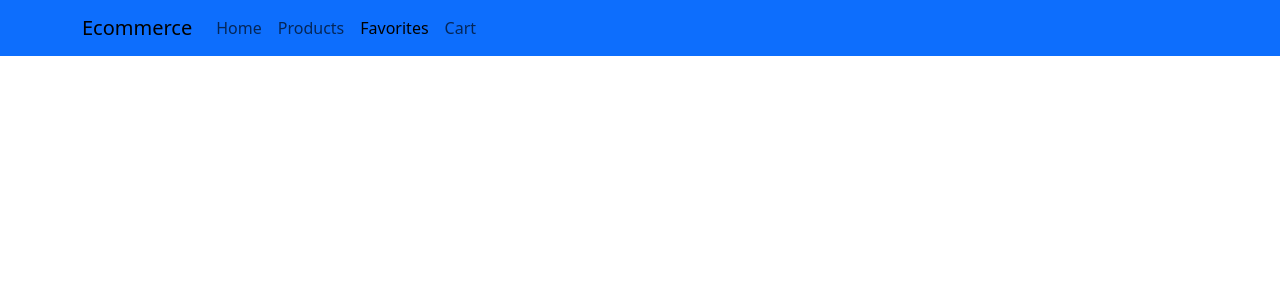
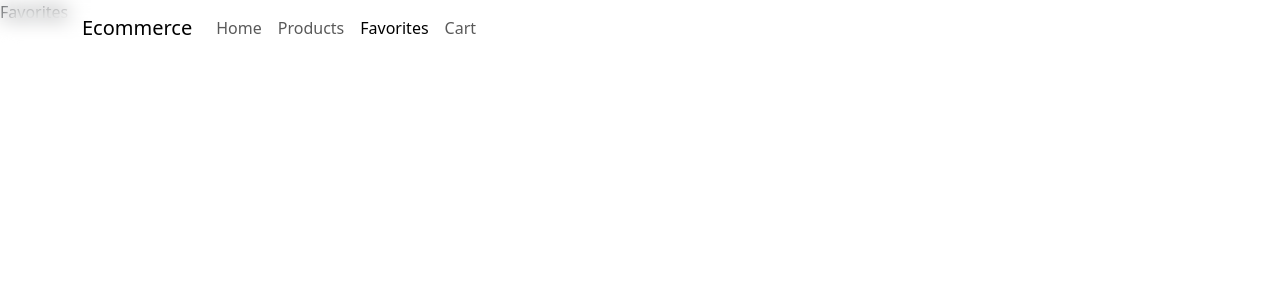
Before and after one commit to asx-dev/react-shop, a React (Vite) app: page /favorites in a window 1280 px wide. Shown: the top 300 px of the page. Built offline with nearby package versions, Linux system fonts and the light colour scheme.

Commit message:
Modified navbar style

```diff
--- a/src/components/Categories.jsx
+++ b/src/components/Categories.jsx
@@ -4,6 +4,9 @@ import Image from "react-bootstrap/Image";
 import { useState } from "react";
 const Categories = ({ products, setProductList }) => {
   const [originalProducts] = useState(products?.length ? products : []);
+
+  console.log(originalProducts);
+
   const categories = [
     { name: "All", id: 1 },
     { name: "Technology", id: 2 },
--- a/src/components/NavMenu.jsx
+++ b/src/components/NavMenu.jsx
@@ -1,6 +1,5 @@
 import Nav from "react-bootstrap/Nav";
 import Navbar from "react-bootstrap/Navbar";
-import Button from "react-bootstrap/Button";
 import { useDispatch } from "react-redux";
 import { toggleCart } from "../features/cart/cartSlice";
 import { NavLink } from "react-router";
@@ -8,7 +7,7 @@ import Container from "react-bootstrap/Container";
 function NavMenu() {
   const dispatch = useDispatch();
   return (
-    <Navbar expand="lg" fixed="top" bg="primary">
+    <Navbar expand="lg" fixed="top" className="navbar-custom">
       <Container>
         <Navbar.Brand as={NavLink} to="/">
           Ecommerce
@@ -20,15 +19,15 @@ function NavMenu() {
               Home
             </Nav.Link>
 
-            <Nav.Link as={NavLink} to={"/products"}>
+            <Nav.Link as="a" href="#products">
               Products
             </Nav.Link>
 
-            <Nav.Link as={NavLink} to={"/favorites"}>
+            <Nav.Link as={NavLink} to="/favorites">
               Favorites
             </Nav.Link>
 
-            <Nav.Link as={Button} onClick={() => dispatch(toggleCart())}>
+            <Nav.Link as="a" href="#" onClick={() => dispatch(toggleCart())}>
               Cart
             </Nav.Link>
           </Nav>
@@ -37,5 +36,4 @@ function NavMenu() {
     </Navbar>
   );
 }
-
 export default NavMenu;
--- a/src/components/Products.jsx
+++ b/src/components/Products.jsx
@@ -7,6 +7,7 @@ import Categories from "./Categories";
 const Products = () => {
   const [productList, setProductList] = useState([]);
   const [isLoading, setIsLoading] = useState(true);
+
   const [currentPage, setCurrentPage] = useState(1);
   const itemsPerPage = 12;
   const totalPages = Math.ceil(productList.length / itemsPerPage);
@@ -14,7 +15,6 @@ const Products = () => {
   const lastItem = currentPage * itemsPerPage;
   const firstItem = lastItem - itemsPerPage;
   const currentItems = productList.slice(firstItem, lastItem);
-
   for (let number = 1; number <= totalPages; number++) {
     items.push(
       <Pagination.Item
@@ -26,6 +26,8 @@ const Products = () => {
       </Pagination.Item>
     );
   }
+
+  // TODO: Implement filtering use one variable that doesn't change and another variable called filtered products. Try implement here all the logic.
 
   useEffect(() => {
     let isMounted = true;
--- a/src/pages/Homepage.jsx
+++ b/src/pages/Homepage.jsx
@@ -4,13 +4,13 @@ import CallToAction from "../components/CallToAction";
 import Container from "react-bootstrap/Container";
 const Homepage = () => {
   return (
-    <div className="mt-4 py-3">
+    <>
       <Slider />
       <Container>
         <Products />
         <CallToAction />
       </Container>
-    </div>
+    </>
   );
 };
 
--- a/src/styles.css
+++ b/src/styles.css
@@ -1,6 +1,5 @@
 .navbar-custom {
-  background-color: rgba(214, 213, 213, 0.685);
-  backdrop-filter: blur(15px);
+  backdrop-filter: blur(10px);
   -webkit-backdrop-filter: blur(10px);
 }
 
```
